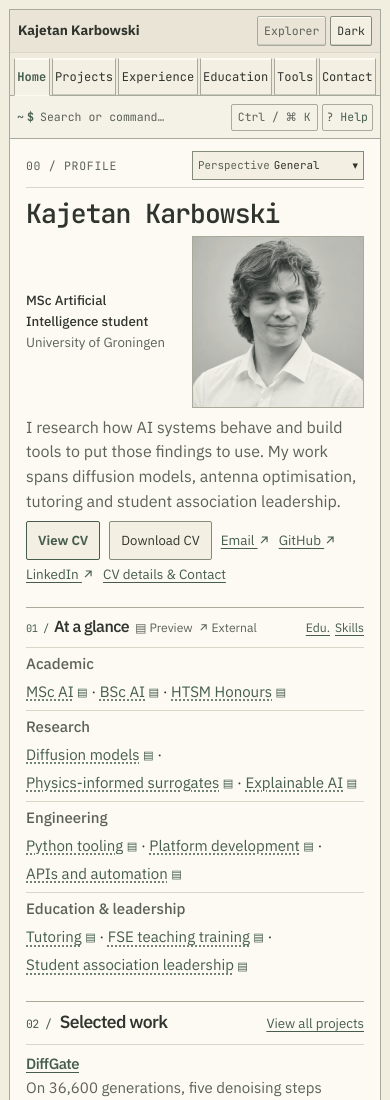
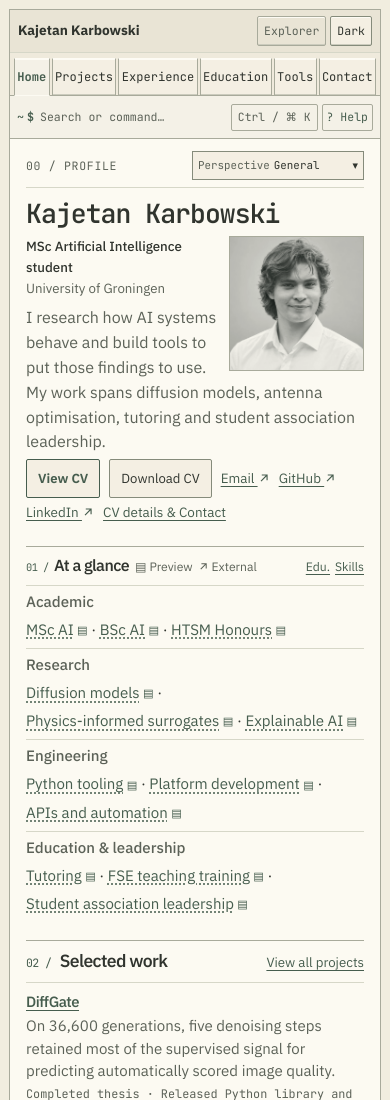
Before and after one commit to karbolak/karbolak.github.io, a plain HTML site: page index.html in a window 390 px wide. Shown: the top 1100 px of the page. Drawn offline with Linux system fonts and the light colour scheme.

Commit message:
Wrap mobile profile text and support custom perspective links

```diff
--- a/experiment.css
+++ b/experiment.css
@@ -125,6 +125,7 @@ body:has(> .portfolio[data-design="experimental"]:not([hidden])) {
 }
 .portfolio[data-cv-home] { --profile-column: 198px; }
 .profile-toolbar .document-tools, .hero[data-home] .profile-visual { width: var(--profile-column); }
+.hero[data-home] .profile-visual { position: absolute; inset-block-start: 0; inset-inline-end: 0; }
 .profile-toolbar #perspective-menu summary {
   display: flex;
   align-items: center;
@@ -184,9 +185,11 @@ body:has(> .portfolio[data-design="experimental"]:not([hidden])) {
 }
 .portfolio[data-design="experimental"] .hero { margin-block: 19px 24px; }
 .portfolio[data-design="experimental"] .hero[data-home] {
+  position: relative;
   grid-template-columns: minmax(0, 1fr) var(--profile-column);
   align-items: start;
   gap: 12px clamp(20px, 4vw, 44px);
+  min-height: var(--profile-column);
   margin-block: 16px 22px;
 }
 .portfolio[data-design="experimental"] .hero h1 {
@@ -331,17 +334,18 @@ body:has(> .portfolio[data-design="experimental"]:not([hidden])) {
   .portfolio[data-cv-home] { --profile-column: clamp(162px, 49vw, 172px); }
   .portfolio[data-design="experimental"][data-cv-home] .dos-content { padding-top: 12px; }
   .portfolio[data-design="experimental"] .hero[data-home] {
-    grid-template-columns: minmax(0, 1fr) var(--profile-column);
-    grid-template-areas: "title title" "profile portrait" "intro intro" "actions actions";
-    gap: 7px 12px;
-    align-items: center;
+    display: flow-root;
+    min-height: 0;
     margin-block: 12px 16px;
   }
-  .portfolio[data-design="experimental"] .hero[data-home] .hero-copy { display: contents; }
-  .portfolio[data-design="experimental"] .hero[data-home] .heading-row { grid-area: title; }
-  .portfolio[data-design="experimental"] .dossier-profile { grid-area: profile; margin-top: 0; }
-  .portfolio[data-design="experimental"] .hero[data-home] .intro { grid-area: intro; margin-top: 0; font-size: 1rem; line-height: 1.55; }
-  .profile-visual { grid-area: portrait; }
+  .hero[data-home] .profile-visual {
+    position: static;
+    float: right;
+    width: min(40%, 148px);
+    margin: 7px 0 4px 12px;
+  }
+  .portfolio[data-design="experimental"] .dossier-profile { margin-top: 7px; }
+  .portfolio[data-design="experimental"] .hero[data-home] .intro { margin-top: 6px; font-size: 1rem; line-height: 1.55; }
 }
 
 @media (max-width: 520px) {
@@ -375,7 +379,7 @@ body:has(> .portfolio[data-design="experimental"]:not([hidden])) {
 
 .portfolio[data-cv-home] .dossier-degree { margin-top: 7px; }
 #cv-actions, .cv-section-heading nav { display: flex; flex-wrap: wrap; align-items: baseline; gap: 3px 12px; }
-#cv-actions { margin-top: 10px; font-size: .88rem; grid-area: actions; }
+#cv-actions { margin-top: 10px; font-size: .88rem; }
 #cv-actions a:not(.button), .cv-section a { color: var(--accent); }
 #cv-actions a:not(.button) { padding-block: 4px; }
 
@@ -481,7 +485,7 @@ body:has(> .portfolio[data-design="experimental"]:not([hidden])) {
 @media (max-width: 520px) {
   .heading-row .perspective-label { display: none; }
   .portfolio[data-cv-home] .dossier-degree { margin: 0; font-size: .83rem; }
-  #cv-actions { margin-top: 0; gap: 0 9px; font-size: .84rem; }
+  #cv-actions { clear: both; margin-top: 5px; gap: 0 9px; font-size: .84rem; }
   #cv-glance .cv-section-heading { column-gap: 6px; }
   #cv-glance-title { font-size: 1rem; }
   #cv-glance-title .section-number { margin-inline-end: 2px; font-size: .65rem; }
--- a/index.html
+++ b/index.html
@@ -7,9 +7,9 @@
   <title>Kajetan Karbowski</title>
   <link rel="icon" href="assets/favicon.svg" type="image/svg+xml">
   <link rel="stylesheet" href="portfolio.css?v=maintenance-1">
-  <link rel="stylesheet" href="experiment.css?v=maintenance-2">
+  <link rel="stylesheet" href="experiment.css?v=custom-perspectives-1">
   <script src="portfolio-content.js?v=maintenance-1" defer></script>
-  <script src="portfolio.js?v=maintenance-2" defer></script>
+  <script src="portfolio.js?v=custom-perspectives-1" defer></script>
 </head>
 <body>
   <div class="portfolio" data-design="experimental" data-theme="light" data-cv-home>
@@ -97,17 +97,17 @@
               <div class="heading-row">
                 <h1 id="cv-profile" tabindex="-1">Kajetan Karbowski</h1>
               </div>
+              <div class="profile-visual">
+                <picture class="portrait profile-portrait" id="portrait">
+                  <source srcset="assets/profile_portrait_web.webp" type="image/webp">
+                  <img src="assets/profile_portrait_web.jpg" width="1122" height="1402" alt="Kajetan Karbowski">
+                </picture>
+              </div>
               <div class="dossier-profile">
                 <p class="dossier-degree">MSc Artificial Intelligence student <span>University of Groningen</span></p>
               </div>
               <p class="intro">I research how AI systems behave and build tools to put those findings to use. My work spans diffusion models, antenna optimisation, tutoring and student association leadership.</p>
               <nav id="cv-actions" aria-label="CV and professional links" hidden></nav>
-            </div>
-            <div class="profile-visual">
-              <picture class="portrait profile-portrait" id="portrait">
-                <source srcset="assets/profile_portrait_web.webp" type="image/webp">
-                <img src="assets/profile_portrait_web.jpg" width="1122" height="1402" alt="Kajetan Karbowski">
-              </picture>
             </div>
           </header>
 
--- a/portfolio.js
+++ b/portfolio.js
@@ -176,6 +176,12 @@ let matches = [];
 let selection = 0;
 let cvPreviewTrigger;
 
+function highlightIds(value, items, aliases = {}) {
+  const ids = (value ?? '').split(',').map(id => id.trim())
+    .map(id => Object.hasOwn(aliases, id) ? aliases[id] : id);
+  return [...new Set(ids)].filter(id => items.some(item => item.id === id));
+}
+
 function readLocation() {
   const url = new URL(location.href);
   const params = url.searchParams;
@@ -207,6 +213,8 @@ function readLocation() {
   const filter = requestedFilter ? tagId(requestedFilter) : '';
   return {
     page, role,
+    highlightedProjects: highlightIds(params.get('highlight-projects'), projects, projectAliases),
+    highlightedExperience: highlightIds(params.get('highlight-experience'), experience),
     project: page === 'projects' ? id : '',
     filter: Object.hasOwn(technologies, filter) ? filter : '',
     theme: params.get('theme') === 'dark' ? 'dark' : 'light',
@@ -218,6 +226,8 @@ let state = readLocation();
 function urlFor(next, anchor = '', path = location.pathname) {
   const params = new URLSearchParams();
   if (next.role !== 'general') params.set('role', next.role);
+  if (next.highlightedProjects.length) params.set('highlight-projects', next.highlightedProjects.join(','));
+  if (next.highlightedExperience.length) params.set('highlight-experience', next.highlightedExperience.join(','));
   if (next.page !== 'home') params.set('section', next.page);
   if (next.project) params.set('project', next.project);
   if (next.page === 'projects' && next.filter) params.set('filter', next.filter);
@@ -283,7 +293,7 @@ function chronological(items) {
 }
 
 function prioritise(items, ids) {
-  const ranked = ids.map(id => items.find(item => item.id === id)).filter(Boolean);
+  const ranked = [...new Set(ids)].map(id => items.find(item => item.id === id)).filter(Boolean);
   return [...ranked, ...items.filter(item => !ranked.includes(item))];
 }
 
@@ -295,18 +305,20 @@ function listingDate({ date, start, end, ongoing, date_label }) {
   return `<p class="listing-date"><time datetime="${first}">${first}</time>${last ? `–${last}` : ''}</p>`;
 }
 
-function perspectiveGroups(items, belongs, priorities = []) {
+function perspectiveGroups(items, belongs, priorities = [], highlights = []) {
   const primary = [];
   const other = [];
   const archive = [];
   for (const item of items) {
-    if (item.archived) {
+    if (highlights.includes(item.id)) {
+      primary.push(item);
+    } else if (item.archived) {
       if (state.role === 'general' || belongs(item) || location.hash === `#${item.id}`) archive.push(item);
     } else {
       (belongs(item) ? primary : other).push(item);
     }
   }
-  return { primary: prioritise(primary, priorities), other, archive };
+  return { primary: prioritise(primary, [...highlights, ...priorities]), other, archive };
 }
 
 function renderPerspectiveList({ primary, other, archive }, label, renderList) {
@@ -374,8 +386,10 @@ for (const term of cvGlance.querySelectorAll('[data-cv-source]')) {
 
 function cvHome() {
   const view = roles[state.role];
-  const work = view.projects.slice(0, 3).map(id => projects.find(item => item.id === id));
-  const history = view.experience.map(id => experience.find(item => item.id === id));
+  const workIds = new Set([...state.highlightedProjects, ...view.projects.slice(0, 3)]);
+  const historyIds = new Set([...state.highlightedExperience, ...view.experience]);
+  const work = [...workIds].map(id => projects.find(item => item.id === id));
+  const history = [...historyIds].map(id => experience.find(item => item.id === id));
 
   return `<section id="cv-work" class="cv-section" aria-labelledby="cv-work-title" data-outline="Selected work">
     <header class="cv-section-heading">
@@ -630,17 +644,21 @@ function render() {
   stopTyping();
   closeCvPreview();
   clearTimeout(statusTimer);
-  const { page, role, project, filter, theme } = state;
+  const { page, role, project, filter, theme, highlightedProjects, highlightedExperience } = state;
   const view = roles[role];
+  const custom = Boolean(highlightedProjects.length || highlightedExperience.length);
+  const viewLabel = custom ? `Custom · ${view.heading}` : view.heading;
   const detail = projects.find(item => item.id === project);
   const home = page === 'home';
   const listing = page === 'projects' && !detail;
   const breadcrumb = currentPath();
   const visibleProjects = listing ? chronological(projects)
     .filter(item => !filter || item.tags.some(tag => tagId(tag) === filter)) : [];
-  const filteredProjects = filter ? prioritise(visibleProjects, view.projects) : visibleProjects;
+  const filteredProjects = filter
+    ? prioritise(visibleProjects, [...highlightedProjects, ...view.projects]) : visibleProjects;
   const projectGroups = listing && !filter ? perspectiveGroups(visibleProjects, item =>
-    role === 'general' ? view.projects.includes(item.id) : relevantToView(item.role), view.projects) : null;
+    role === 'general' ? view.projects.includes(item.id) : relevantToView(item.role),
+    view.projects, highlightedProjects) : null;
   const matchCount = projectGroups ? projectGroups.primary.length + projectGroups.other.length + projectGroups.archive.length : visibleProjects.length;
   const matches = `${matchCount} ${matchCount === 1 ? 'match' : 'matches'}`;
 
@@ -663,8 +681,9 @@ function render() {
   documentTools.hidden = !!detail;
   if (documentTools.hidden) perspectiveMenu.open = false;
   main.querySelector('.dossier-profile').hidden = !home;
-  document.querySelector('#active-perspective').textContent = perspectiveMenu.querySelector(`[data-perspective="${role}"]`).textContent;
-  perspectiveMenu.querySelector('summary').setAttribute('aria-label', `Perspective: ${view.heading}`);
+  document.querySelector('#active-perspective').textContent = custom ? 'Custom' :
+    perspectiveMenu.querySelector(`[data-perspective="${role}"]`).textContent;
+  perspectiveMenu.querySelector('summary').setAttribute('aria-label', `Perspective: ${viewLabel}`);
   document.querySelector('#filters').hidden = !listing || !filter;
   if (filter) {
     const clear = document.querySelector('#clear-filter');
@@ -673,7 +692,7 @@ function render() {
     document.querySelector('#filter-count').textContent = matches;
   }
   for (const button of main.querySelectorAll('[data-perspective]')) {
-    button.setAttribute('aria-pressed', button.dataset.perspective === role);
+    button.setAttribute('aria-pressed', !custom && button.dataset.perspective === role);
   }
   hero.toggleAttribute('data-home', home);
   profileVisual.hidden = !home;
@@ -699,14 +718,16 @@ function render() {
     const records = chronological(entries[page]);
     const groups = perspectiveGroups(records, item => role === 'general' ||
       (page === 'education' && role === 'teaching') || relevantToView(item.tags),
-      page === 'experience' ? view.experience : role === 'teaching' ? ['ta-training'] : []);
+      page === 'experience' ? view.experience : role === 'teaching' ? ['ta-training'] : [],
+      page === 'experience' ? highlightedExperience : []);
     content.innerHTML = renderPerspectiveList(groups, page, entryList);
   }
 
   renderLinks();
   renderOutline(detail, listing ? projectGroups?.primary ?? filteredProjects : null);
   document.querySelector('#status-path').textContent = breadcrumb;
-  statusText = listing ? `${matches}${filter ? ` · tag: ${technologies[filter]}` : ''}` : role === 'general' ? 'Ready' : `View: ${view.heading}`;
+  statusText = listing ? `${matches}${filter ? ` · tag: ${technologies[filter]}` : ''}`
+    : role === 'general' && !custom ? 'Ready' : `View: ${viewLabel}`;
   status.textContent = !panel.hidden ? 'Search' : statusText;
   document.title = home ? profileName : `${title} · ${profileName}`;
 }
@@ -851,8 +872,8 @@ function navigate(page, project = '', anchor = '') {
 }
 
 function changePerspective(role) {
-  if (role === state.role) return;
-  go({ ...state, role }, { anchor: location.hash.slice(1) });
+  if (role === state.role && !state.highlightedProjects.length && !state.highlightedExperience.length) return;
+  go({ ...state, role, highlightedProjects: [], highlightedExperience: [] }, { anchor: location.hash.slice(1) });
   const table = state.page === 'home' ? 'portfolio' : state.page;
   const query = role === 'general' ? `SELECT * FROM ${table};` : `SELECT * FROM ${table} WHERE focus = '${roles[role].focus}';`;
   typeCommand(query, currentPath(), true);
--- a/tools/diffgate/demo.mjs
+++ b/tools/diffgate/demo.mjs
@@ -4,7 +4,7 @@ const view = new URLSearchParams(location.search);
 document.querySelector('.portfolio').dataset.theme = view.get('theme') === 'dark' ? 'dark' : 'light';
 for (const link of document.querySelectorAll('[data-return]')) {
   const destination = new URL(link.href);
-  for (const key of ['role', 'theme', 'photo']) {
+  for (const key of ['role', 'theme', 'photo', 'highlight-projects', 'highlight-experience']) {
     if (view.has(key)) destination.searchParams.set(key, view.get(key));
   }
   link.href = destination;
--- a/tools/wildfire/viewer.js
+++ b/tools/wildfire/viewer.js
@@ -378,7 +378,7 @@ async function init() {
   const view = new URLSearchParams(location.search);
   const back = $('portfolio-return');
   const destination = new URL(back.href);
-  for (const key of ['role', 'theme', 'photo']) {
+  for (const key of ['role', 'theme', 'photo', 'highlight-projects', 'highlight-experience']) {
     if (view.has(key)) destination.searchParams.set(key, view.get(key));
   }
   back.href = destination;
```
Also changed, not shown: tools/diffgate/index.html (+1 -1 lines), tools/wildfire/index.html (+1 -1 lines), 1 other file.
